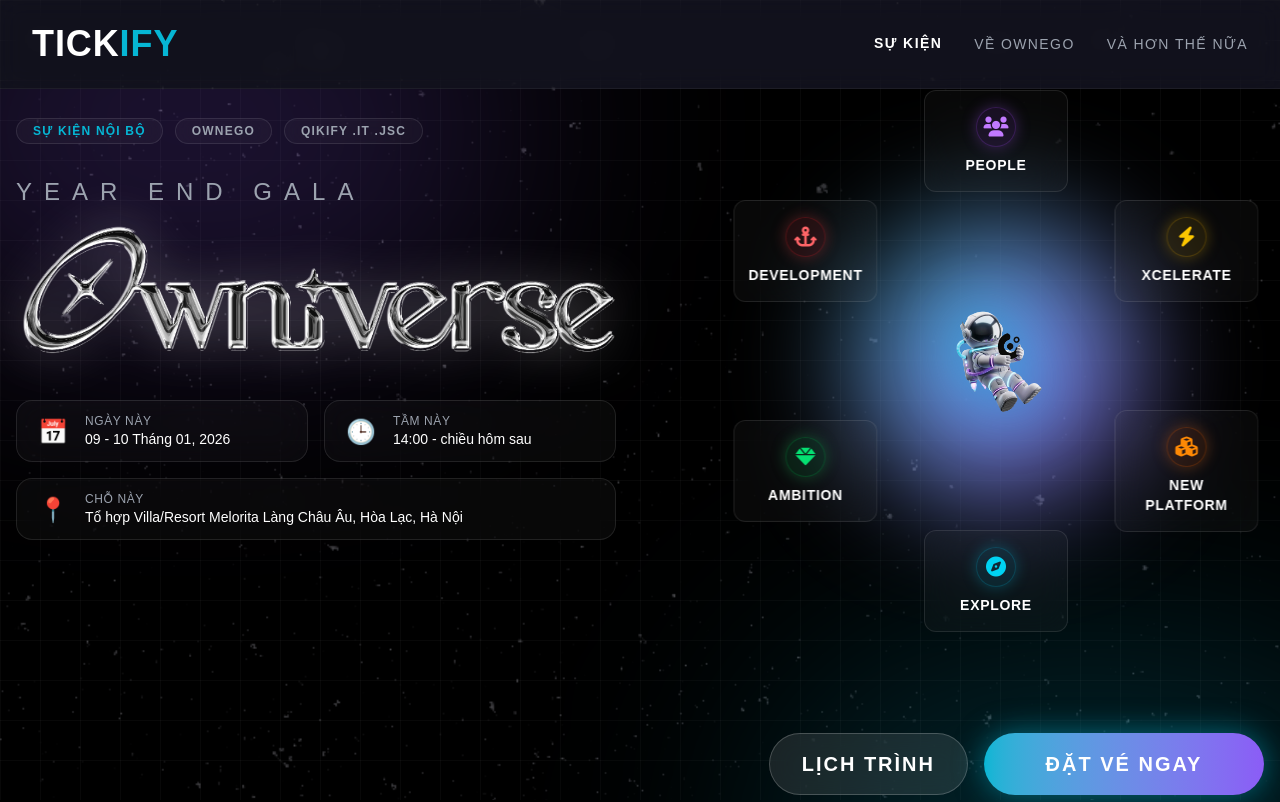
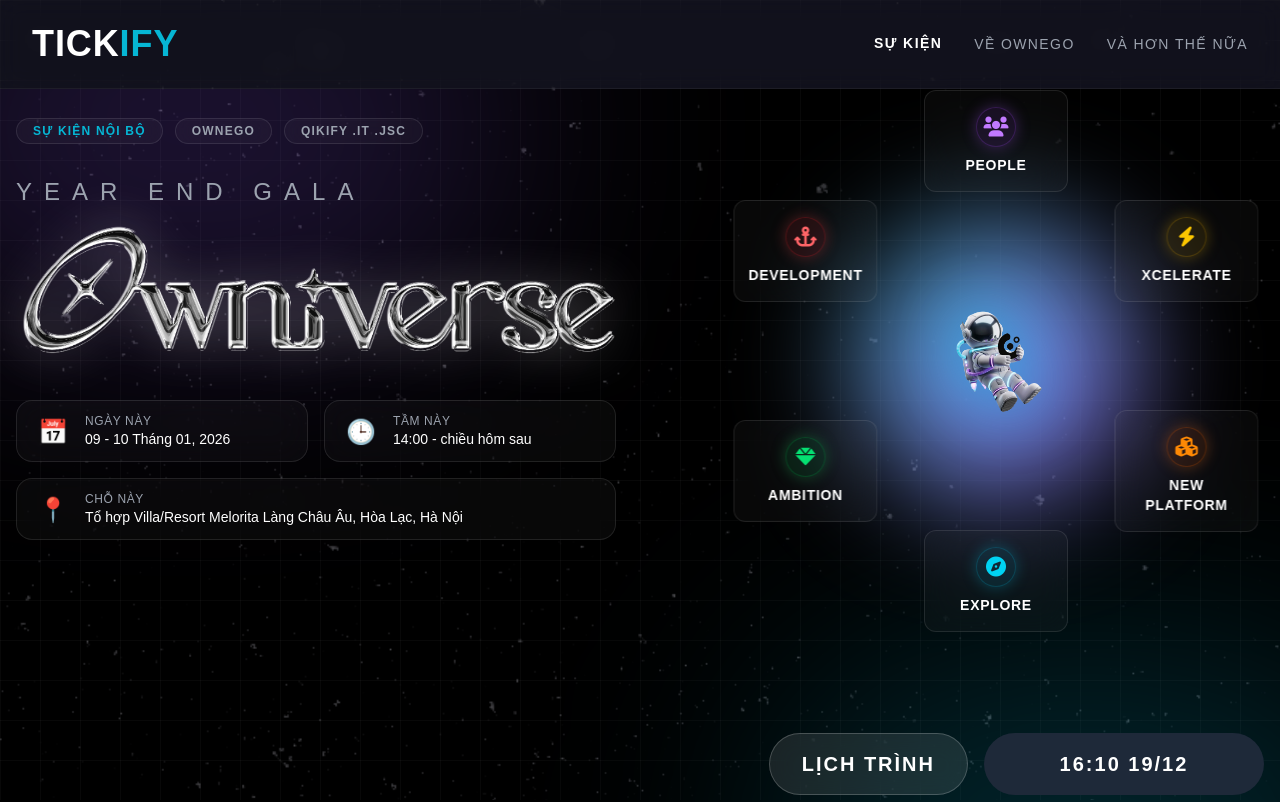
Before and after one commit to thangsieuley16/OE-Ticketify, a Next.js app: page / in a window 1280 px wide. Shown: the top 802 px of the page. Built offline with nearby package versions, Linux system fonts and the light colour scheme; a web font is replaced by a local one.

Commit message:
Schedule booking open at 16:10 19/12

```diff
--- a/src/app/page.tsx
+++ b/src/app/page.tsx
@@ -15,18 +15,9 @@
 
   useEffect(() => {
     const checkTime = () => {
-      // "giảm thời gian chờ" -> Set target to be essentially now
-      const targetTime = new Date('2025-12-19T14:30:00').getTime(); // Just a fallback, logic below overrides
+      const targetTime = new Date('2025-12-19T16:10:00').getTime();
       const now = new Date().getTime();
-      // Logic requested: reduce wait time.
-      // If user wants to see countdown for 3s then open: target = now + 3000
-      // If user wants it open immediately with "3s ago": target = now - 3000
-      // Context: "giảm thời gian chờ" usually means "make it short".
-      // I will set it to FIXED past time again to ensure it is OPEN, as per "open booking" previous request.
-      // But user said "(-3s compared to current time)".
-      // This implies target = now - 3000.
-      // Changing logic to dynamic check.
-      setIsBookingOpen(true);
+      setIsBookingOpen(now >= targetTime);
     };
 
     checkTime(); // Check immediately
--- a/src/components/booking/QueueScreen.tsx
+++ b/src/components/booking/QueueScreen.tsx
@@ -15,16 +15,17 @@
     }, [queueCount, onComplete]);
 
     useEffect(() => {
-        // Initialize random count between 40 and 50
-        const initialCount = Math.floor(Math.random() * 11) + 30;
+        // Initialize random count between 25 and 35
+        const initialCount = Math.floor(Math.random() * 11) + 25;
         setQueueCount(initialCount);
 
         let timeoutId: NodeJS.Timeout;
 
         const processQueue = () => {
-            // Total countdown time decreased -> Increase speed
-            // Faster delay: Random between 200ms and 800ms
-            const delay = Math.floor(Math.random() * 600) + 200;
+            // Target ~5s total wait
+            // Steps ~20 (Count ~30 / Decrease ~1.5)
+            // Delay avg 250ms -> 20 * 250 = 5000ms
+            const delay = Math.floor(Math.random() * 200) + 150;
 
             timeoutId = setTimeout(() => {
                 setQueueCount((prev) => {
--- a/src/components/landing/Hero.tsx
+++ b/src/components/landing/Hero.tsx
@@ -209,7 +209,7 @@
                                 {isSoldOut ? 'SOLD OUT' : (
                                     isBookingOpen ? 'ĐẶT VÉ NGAY' : (
                                         <>
-                                            <span className="block group-hover:hidden whitespace-nowrap">14:30 29/12</span>
+                                            <span className="block group-hover:hidden whitespace-nowrap">16:10 19/12</span>
                                             <span className="hidden group-hover:block whitespace-nowrap text-cosmic-cyan">Xem Seatmap</span>
                                         </>
                                     )
@@ -236,7 +236,7 @@
                             {isSoldOut ? 'SOLD OUT' : (
                                 isBookingOpen ? 'ĐẶT VÉ NGAY' : (
                                     <>
-                                        <span className="block group-hover:hidden whitespace-nowrap">14:30 29/12</span>
+                                        <span className="block group-hover:hidden whitespace-nowrap">16:10 19/12</span>
                                         <span className="hidden group-hover:block whitespace-nowrap text-cosmic-cyan">Xem Seatmap</span>
                                     </>
                                 )
```
